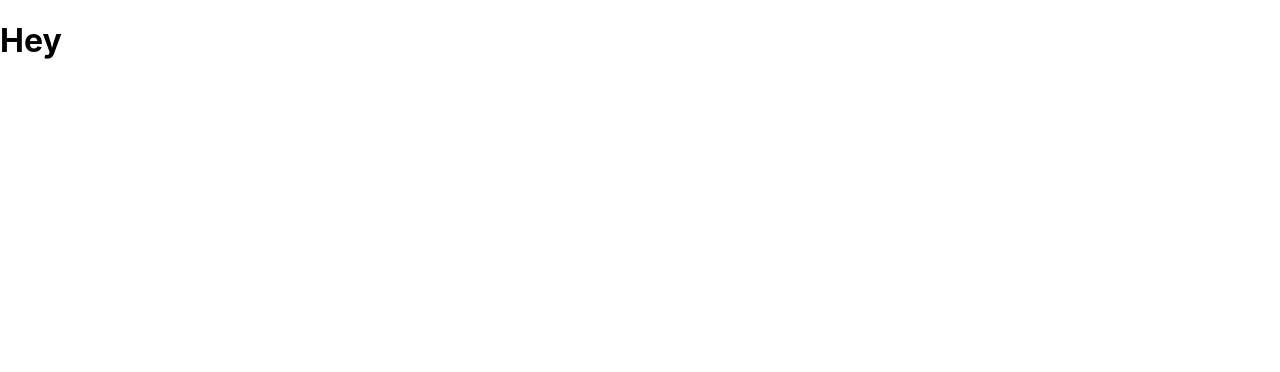
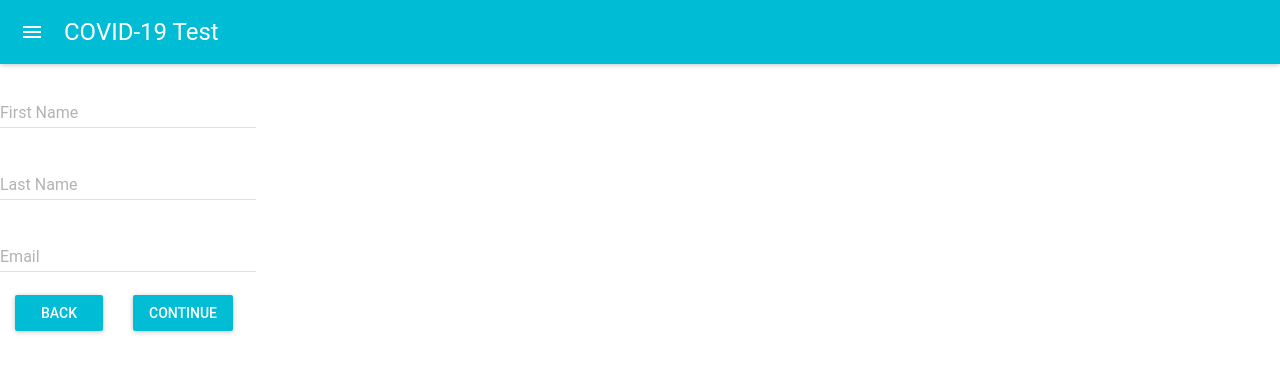
Before and after one commit to pablomdd/covid19-test-webapp, a React (Create React App) app: page / in a window 1280 px wide. Shown: the top 372 px of the page. Built offline with nearby package versions, Linux system fonts and the light colour scheme.

Commit message:
Add User Form Details

```diff
--- a/src/components/FormUserDetails.jsx
+++ b/src/components/FormUserDetails.jsx
@@ -1,13 +1,67 @@
-import React, { Component } from 'react'
+import React, { Component } from "react";
+import MuiThemeProvider from "material-ui/styles/MuiThemeProvider";
+import Navbar, { AppBar } from "material-ui/AppBar";
+import TextField from "material-ui/TextField";
+import RaisedButton from "material-ui/RaisedButton";
+export class FormUserDetails extends Component {
+  continue = (e) => {
+    e.preventDefault();
+    this.props.nextStep();
+  };
+  back = (e) => {
+    e.preventDefault();
+    this.props.prevStep();
+  };
+  render() {
+    const { values, handleChange } = this.props;
 
-export class FormUserDetails extends Component {
-    render() {
-        return (
-            <div>
-                <h1>Hey</h1>
-            </div>
-        )
-    }
+    return (
+      <MuiThemeProvider>
+        <>
+          <Navbar title="COVID-19 Test" />
+          <TextField
+            hintText="Enter your First Name"
+            floatingLabelText="First Name"
+            onChange={handleChange("firstName")}
+            defaultValue={values.firstName}
+          />
+          <br />
+          <TextField
+            hintText="Enter your Last Name"
+            floatingLabelText="Last Name"
+            onChange={handleChange("lastName")}
+            defaultValue={values.lastName}
+          />
+          <br />
+          <TextField
+            hintText="Enter your Email"
+            floatingLabelText="Email"
+            onChange={handleChange("email")}
+            defaultValue={values.email}
+          />
+          <br />
+          <RaisedButton
+            label="Back"
+            primary={true}
+            style={styles.button}
+            onClick={this.back}
+          />
+          <RaisedButton
+            label="Continue"
+            primary={true}
+            style={styles.button}
+            onClick={this.continue}
+          />
+        </>
+      </MuiThemeProvider>
+    );
+  }
 }
 
-export default FormUserDetails
+const styles = {
+  button: {
+    margin: 15,
+  },
+};
+
+export default FormUserDetails;
```
